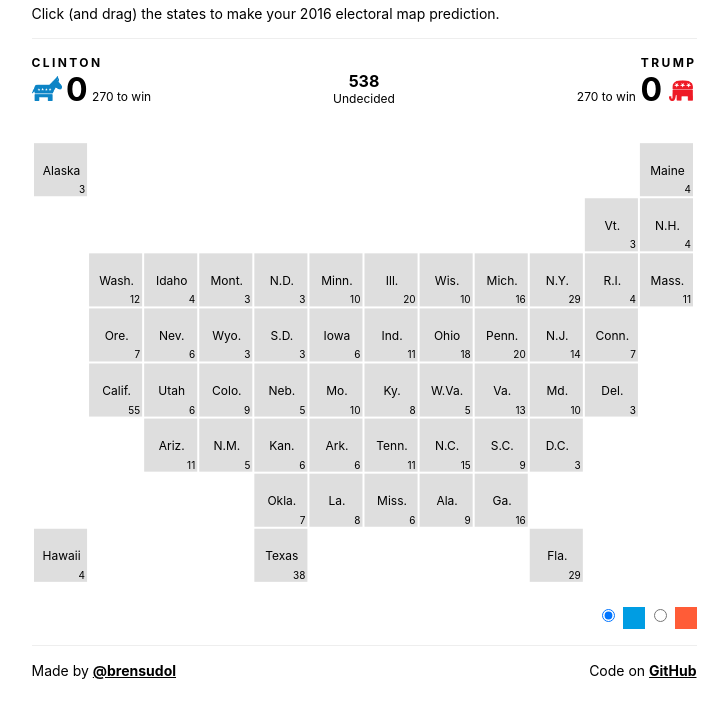
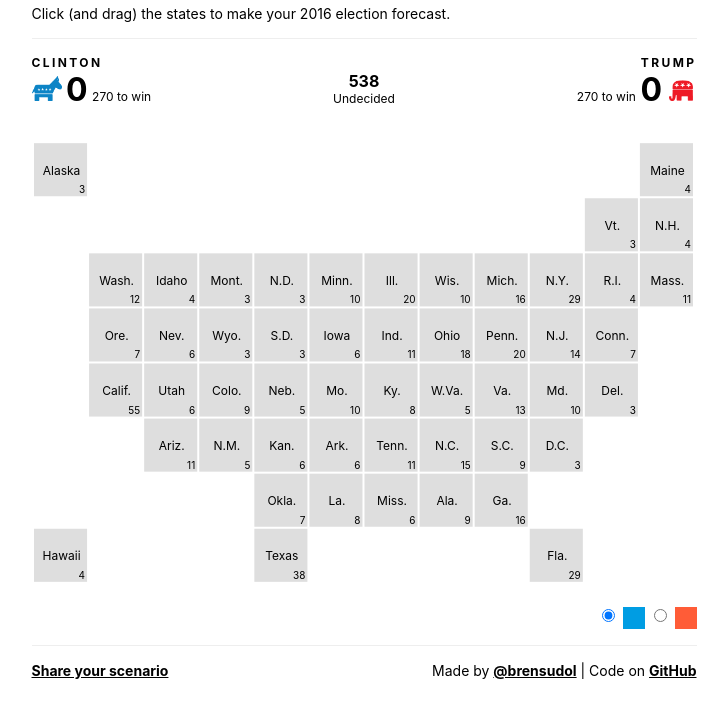
Before and after one commit to brendansudol/electoral-map-viz, a plain HTML site: page index.html in a window 1280 px wide. Shown: the part 48-766 px from the top of the page, without its empty margins (276-1004 px from the left). Drawn offline with Linux system fonts and the light colour scheme.

Commit message:
add scenario sharing

```diff
--- a/assets/js/viz.js
+++ b/assets/js/viz.js
@@ -22,6 +22,8 @@ var svg = d3.select('#viz')
 
 var totals = d3.selectAll('.total'),
     need = d3.selectAll('.need');
+
+var tweet = d3.select('.tweet');
 
 d3.selectAll('input').on('change', function() { selectedParty = this.value; });
 
@@ -95,6 +97,7 @@ d3.json('assets/data/data.json', function(error, data) {
       updateColors();
       updateTotals();
       updateUrl();
+      updateTweet();
     }
 
     function updateColors() {
@@ -106,11 +109,13 @@ d3.json('assets/data/data.json', function(error, data) {
 
     function updateTotals() {
       var agg = {D: 0, N: 0, R: 0};
+
       data.forEach(function(d) { agg[d.win || 'N'] += d.votes; });
       totals.data(d3.values(agg)).text(function(d) { return d; });
 
       var left = [270 - agg.D, 270 - agg.R],
           no_winner = left[0] > 0 && left[1] > 0;
+
       need.data(left).html(function(d) {
         return no_winner ? d + ' to win' : (d <= 0 ? check : '');
       });
@@ -120,7 +125,15 @@ d3.json('assets/data/data.json', function(error, data) {
       var picks = data.filter(function(d) { return d.win; }).map(function(d) {
         return d.id + '-' + d.win;
       });
+
       top.history.replaceState(null, null, '#' + picks.join(','));
+    }
+
+    function updateTweet() {
+      var url = encodeURIComponent(top.location.href),
+          href = `https://twitter.com/intent/tweet?text=My%202016%20election%20forecast&url=${url}`;
+
+      tweet.attr('href', href);
     }
 });
 
--- a/index.html
+++ b/index.html
@@ -13,7 +13,7 @@
       <div class='mb2 border-bottom border-gray'>
         <h1 class='h2 m0'>Presidential Pick'em</h1>
         <p class='h5 mt1 mb2'>
-          Click (and drag) the states to make your 2016 electoral map prediction.
+          Click (and drag) the states to make your 2016 election forecast.
         </p>
       </div>
       <div class='mb2 clearfix'>
@@ -45,12 +45,37 @@
           <span class='choice gop'></span>
         </label>
       </form>
-      <div class='mt2 py2 border-top border-gray h5'>
-        <div class='right'>Code on <a class='black bold' href='https://github.com/brendansudol/electoral-map-viz'>GitHub</a></div>
-        <div>Made by <a class='black bold' href='https://twitter.com/brensudol'>@brensudol</a></div>
+      <div class='mt2 pt2 clearfix border-top border-gray h5'>
+        <div class="sm-col mb1">
+          <a class='black bold tweet' href='https://twitter.com/intent/tweet?text=Here%27s%20my%202016%20election%20forecast&url=http%3A%2F%2Fwww.brendansudol.com%2Felectoral-map-viz%2F'>Share your scenario</a>
+        </div>
+        <div class="sm-col-right mb1">
+          Made by <a class='black bold' href='https://twitter.com/brensudol'>@brensudol</a> |
+          Code on <a class='black bold' href='https://github.com/brendansudol/electoral-map-viz'>GitHub</a>
+        </div>
       </div>
     </div>
     <script src='assets/js/d3.min.js'></script>
     <script src='assets/js/viz.js'></script>
+
+    <!-- Twitter widget -->
+    <script>
+    window.twttr = (function(d, s, id) {
+      var js, fjs = d.getElementsByTagName(s)[0],
+          t = window.twttr || {};
+      if (d.getElementById(id)) return t;
+      js = d.createElement(s);
+      js.id = id;
+      js.src = "https://platform.twitter.com/widgets.js";
+      fjs.parentNode.insertBefore(js, fjs);
+
+      t._e = [];
+      t.ready = function(f) {
+          t._e.push(f);
+      };
+
+      return t;
+    }(document, "script", "twitter-wjs"));
+    </script>
   </body>
 </html>
```
